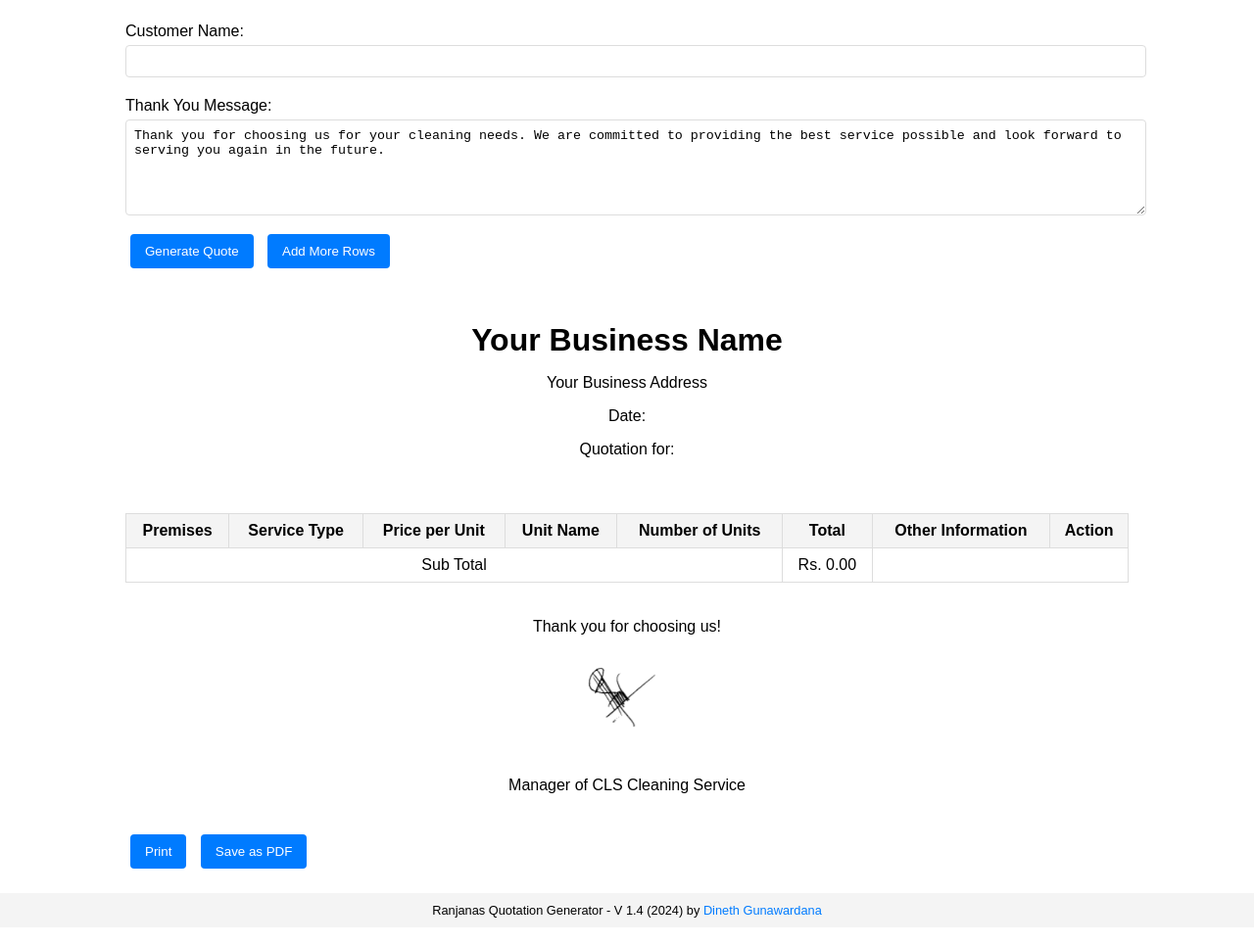
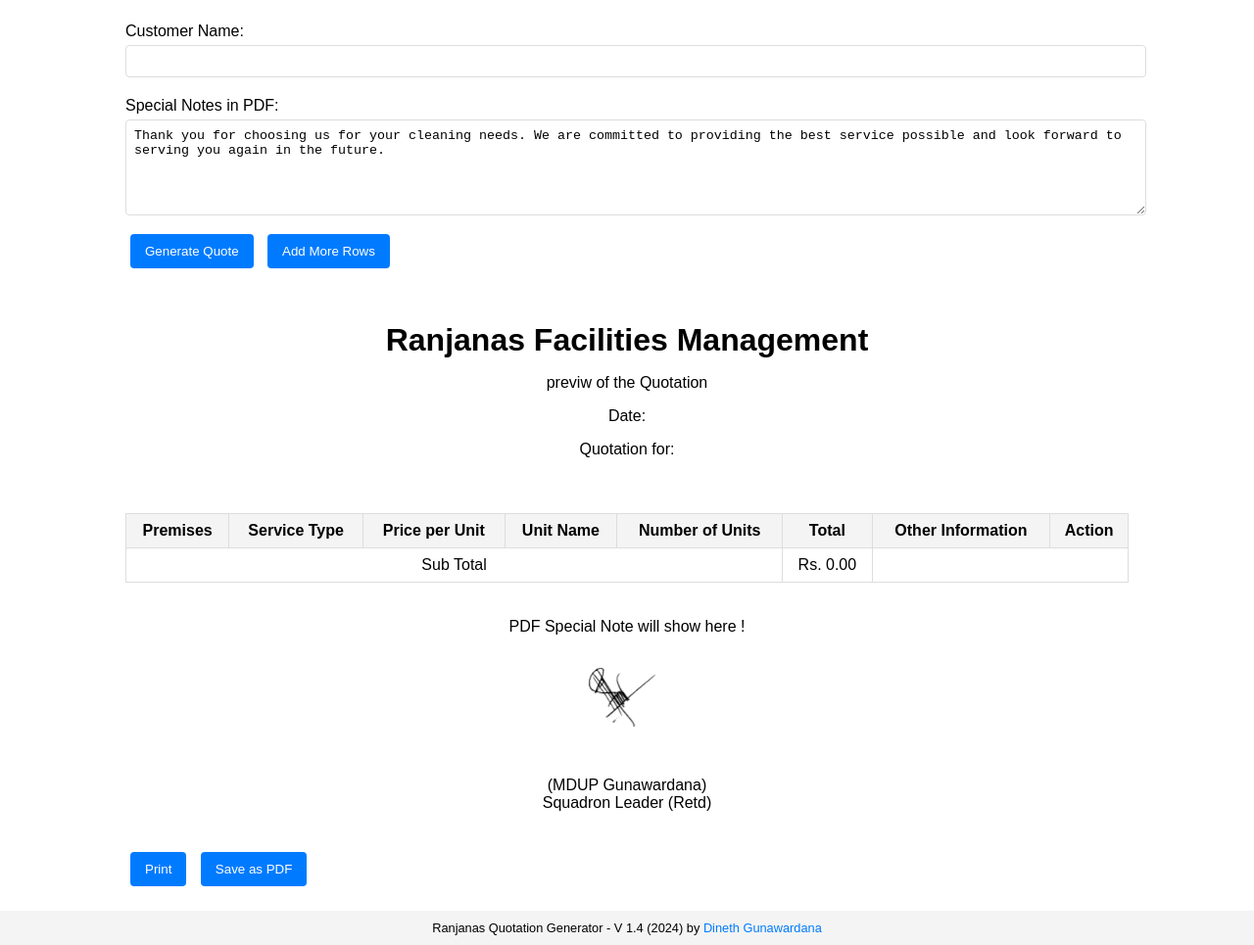
Before and after one commit to thisisdineth/quoationgenrator, a plain HTML site: page index.html in a window 1280 px wide. Shown: the part 862-1827 px from the top of the page at 98% size. Drawn offline with Linux system fonts and the light colour scheme.

Commit message:
updated finalized

```diff
--- a/index.html
+++ b/index.html
@@ -39,7 +39,7 @@
             <label for="customerName">Customer Name:</label>
             <input type="text" id="customerName" required>
 
-            <label for="thankYouMessage">Thank You Message:</label>
+            <label for="thankYouMessage">Special Notes in PDF:</label>
             <textarea id="thankYouMessage">Thank you for choosing us for your cleaning needs. We are committed to providing the best service possible and look forward to serving you again in the future.</textarea>
 
             <button type="submit">Generate Quote</button>
@@ -48,8 +48,8 @@
 
         <div id="quoteSection">
             <div class="business-info">
-                <h1>Your Business Name</h1>
-                <p>Your Business Address</p>
+                <h1>Ranjanas Facilities Management</h1>
+                <p>previw of the Quotation</p>
                 <p>Date: <span id="currentDateDisplay"></span></p>
                 <p>Quotation for: <span id="customerNameDisplay"></span></p>
             </div>
@@ -81,9 +81,10 @@
             </div>
             <div class="page-break"></div>
             <div class="footer">
-                <p>Thank you for choosing us!</p>
+                <p>PDF Special Note will show here !</p>
                 <img src="sign.png" alt="Signature" class="signature">
-                <p>Manager of CLS Cleaning Service</p>
+                <p>(MDUP Gunawardana)<br>
+                    Squadron Leader (Retd)<br></p>
             </div>
         </div>
 
--- a/script.js
+++ b/script.js
@@ -34,7 +34,7 @@ document.getElementById('savePdfButton').addEventListener('click', function () {
         </div>
         <div style="text-align: left; padding: 20px;">
             <p><strong>Date:</strong> ${currentDate}</p>
-            <p><strong>Quotation for:</strong> ${customerName}</p>
+            <p><strong>Customer Name:</strong> ${customerName}</p>
         </div>
         <div style="padding: 20px;">
             <table style="width: 100%; border-collapse: collapse;">
```
